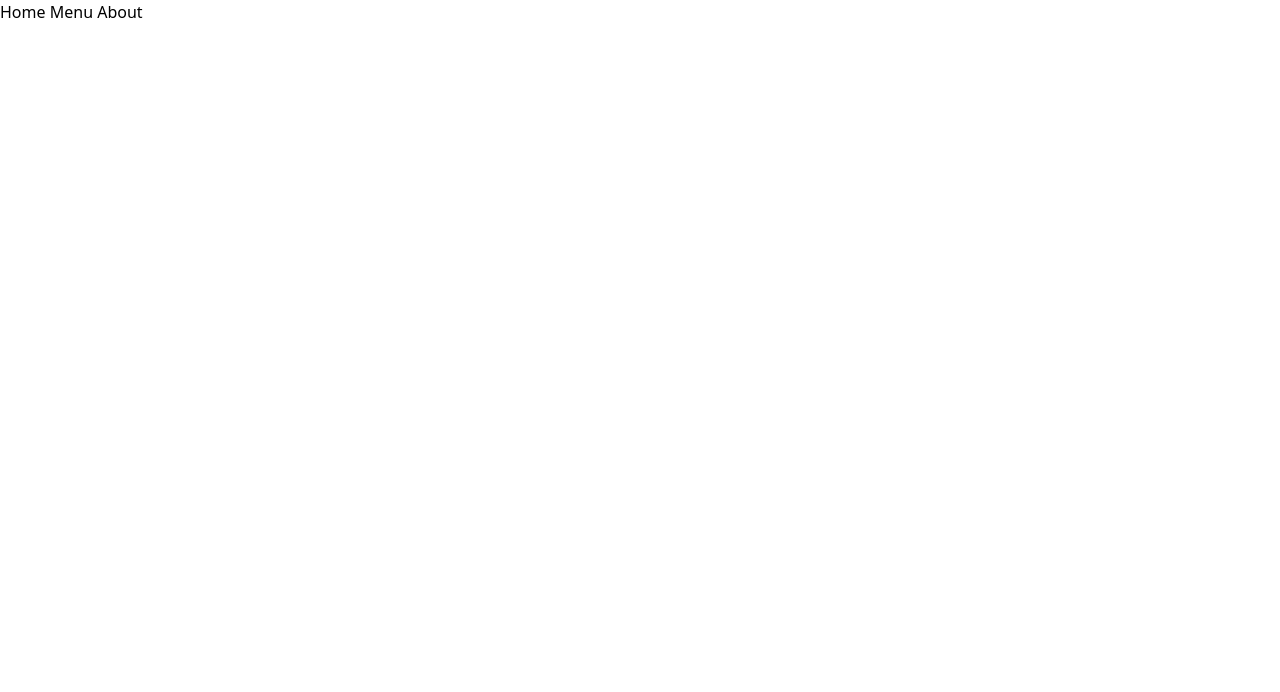
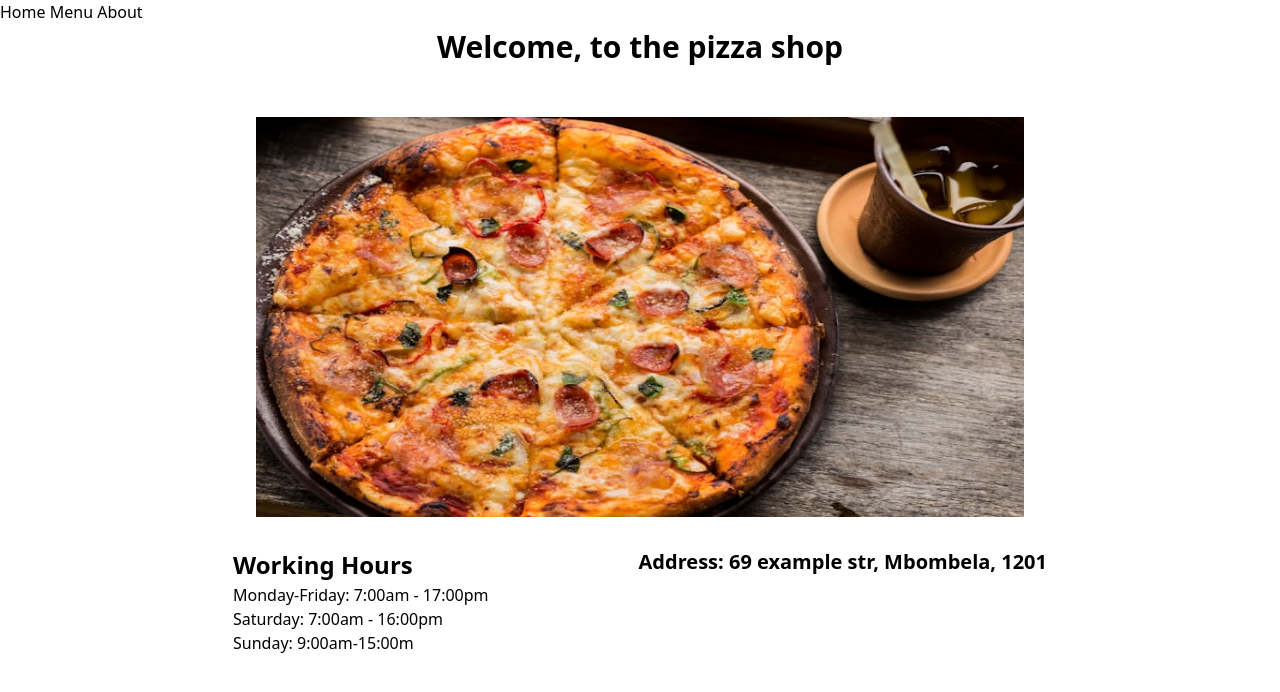
Before and after one commit to softwareNinja-888/restaurant, a website built with webpack: page src/template.html in a window 1280 px wide. Built offline with nearby package versions, Linux system fonts and the light colour scheme.

Commit message:
Add create home function

```diff
--- a/src/index.js
+++ b/src/index.js
@@ -1,6 +1,10 @@
 import './style.css'
 import {displayImg,heading,information} from './home.js'
+import { head } from 'lodash'
 
 const createHome = ()=>{
-
+    heading()
+    displayImg()
+    information()
 }
+createHome()
--- a/src/style.css
+++ b/src/style.css
@@ -11,6 +11,8 @@
     justify-content: center;
     gap: 150px;
 
+    margin-top: 30px;
+
 }
 .times {
     font-weight: 600;
```
